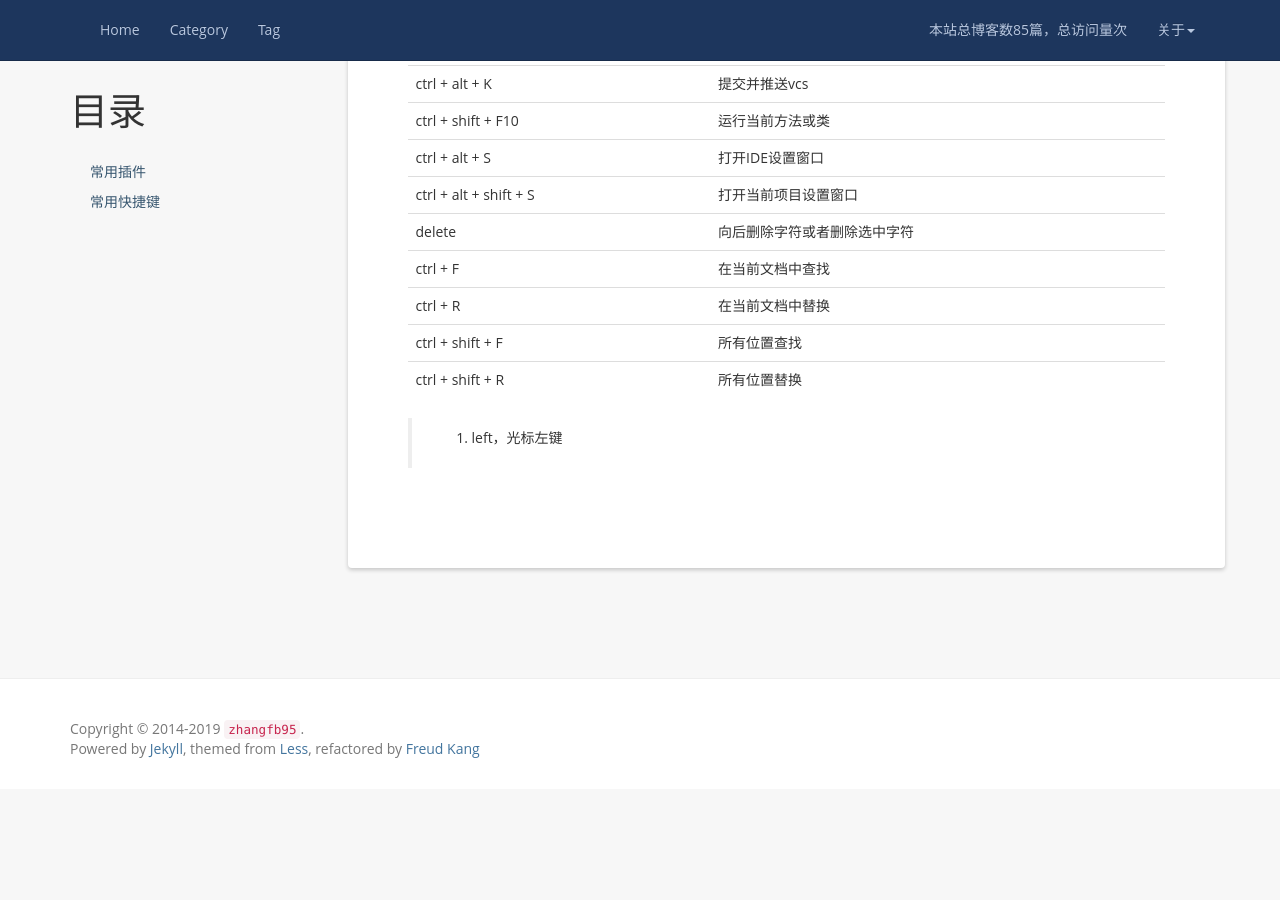
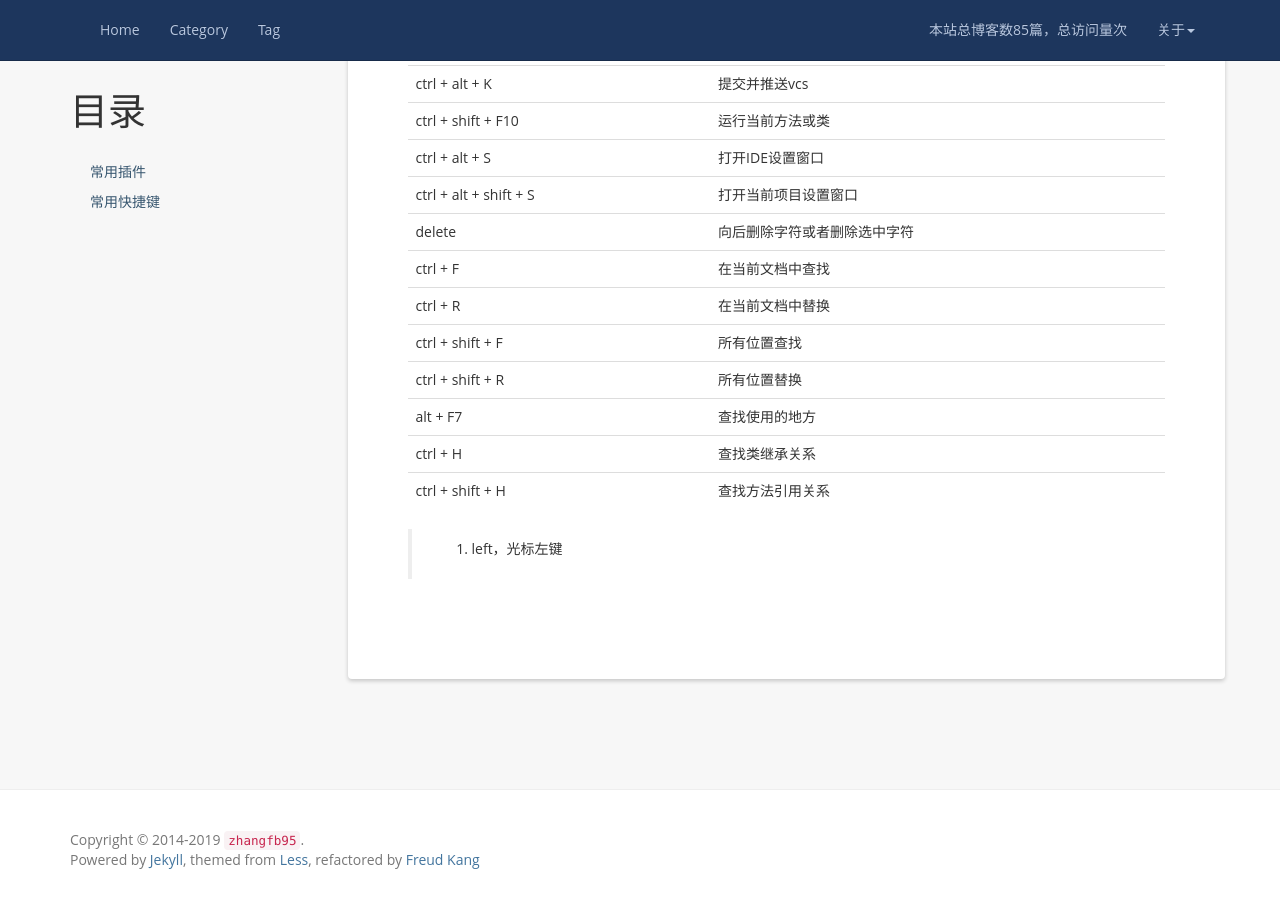
Before and after one commit to zhangfb95/zhangfb95.github.io.bak, a Jekyll site: the page built from plugin-intellij.md, in a window 1280 px wide and 900 px high, scrolled down 1623 px. Built offline with Jekyll 4.4.1, drawn with Linux system fonts in a browser that asks for light colours; nearby versions of some CDN libraries; a script that is not in the unit is left out; comment, search, counter and statistics services are not loaded; before the commit the page ends 2412 px from its top, so only the background shows below that.

Commit message:
add more shortcut

```diff
--- a/plugin-intellij.md
+++ b/plugin-intellij.md
@@ -56,5 +56,8 @@ permalink: /plugin-intellij/
 | ctrl + R | 在当前文档中替换 |
 | ctrl + shift + F | 所有位置查找 |
 | ctrl + shift + R | 所有位置替换 |
+| alt + F7 | 查找使用的地方 |
+| ctrl + H | 查找类继承关系 |
+| ctrl + shift + H | 查找方法引用关系 |
 
 > 1. left，光标左键
```
